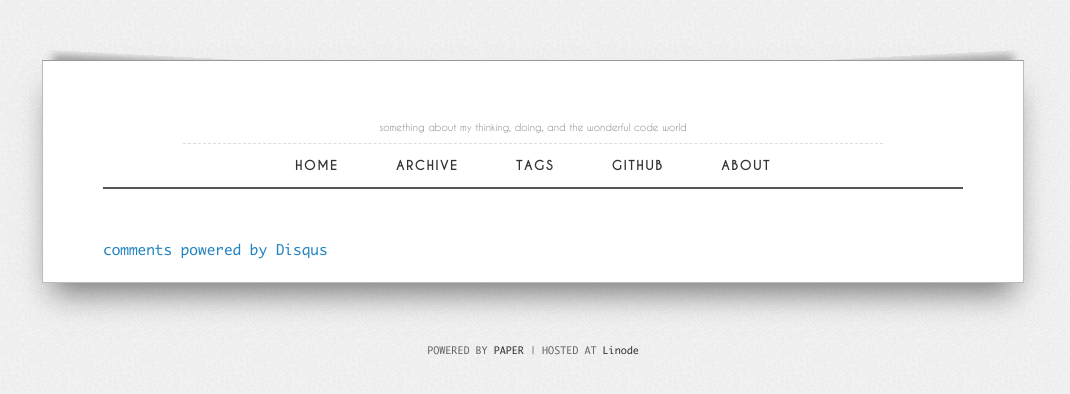
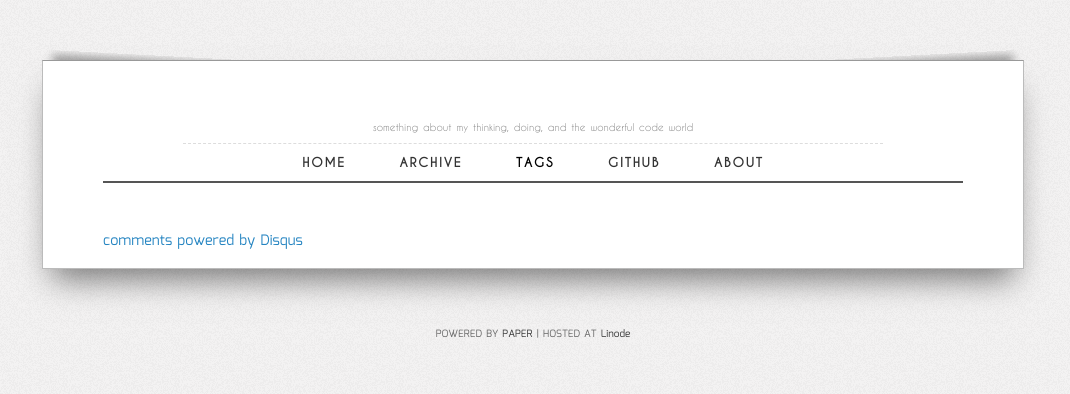
Before and after one commit to yueyoum/paper, a Python web app: template templates/post.html in a window 1280 px wide. Shown: the top 394 px of the page, without its empty margins (107-1177 px from the left). Run offline with Jinja, Linux system fonts and the light colour scheme; the template is opened without the code that fills it, so the values that code supplies are empty; some libraries are stand-ins or nearby versions.

Commit message:
change web fonts

```diff
--- a/static/css/foghorn.css
+++ b/static/css/foghorn.css
@@ -1,10 +1,9 @@
 @import url(font.css);
 
 body {
-    font: 0.9em "monacoregular", Times;
-    color: #333;
-    line-height: 1.6;
-    text-align: justify;
+    /*font: 0.9em "monacoregular", Times;*/
+    font: 0.9em "exo", Times;
+    word-spacing: 0.1em;
     }
 
 
--- a/static/css/font.css
+++ b/static/css/font.css
@@ -26,7 +26,7 @@
 }
 
 
-
+/*
 @font-face {
     font-family: 'santanaregular';
     src: url('/static/font/santana-webfont.eot');
@@ -38,7 +38,7 @@
     font-style: normal;
 
 }
-
+*/
 
 
 
@@ -54,3 +54,18 @@
     font-style: normal;
 
 }
+
+
+
+
+@font-face {
+    font-family: 'exo';
+    src: url('/static/font/exo-regular-webfont.eot');
+    src: url('/static/font/exo-regular-webfont.eot?#iefix') format('embedded-opentype'),
+         url('/static/font/exo-regular-webfont.woff') format('woff'),
+         url('/static/font/exo-regular-webfont.ttf') format('truetype'),
+         url('/static/font/exo-regular-webfont.svg#exoregular') format('svg');
+    font-weight: normal;
+    font-style: normal;
+
+}
--- a/static/css/style.css
+++ b/static/css/style.css
@@ -231,7 +231,7 @@ body {
 }
 
 .post-info span.value {
-    color: black;
+    color: #333;
 }
 
 .post-info span a {
@@ -244,17 +244,17 @@ body {
 
 
 .post-content h1 {
-	color: black;
+	color: #333;
     border-bottom: 1px solid #666;
 	font-weight: bold;
 }
 .post-content h2 {
-	color: black;
+	color: #333;
 	margin-top: 2em;
 }
 
 .post-content strong, b{
-	color: black;
+	color: #333;
 }
 
 
@@ -277,7 +277,7 @@ body {
 
 #about h1 {
     color: #999;
-    font: 2.6em "santanaregular";
+	font-size: 2.2em;
     font-weight: bold;
     margin-top: 1.5em;
     border-bottom: 1px dashed #ccc;
```
Also changed, not shown: static/font/exo-regular-webfont.ttf (added), static/font/exo-regular-webfont.woff (added), 2 other files.
